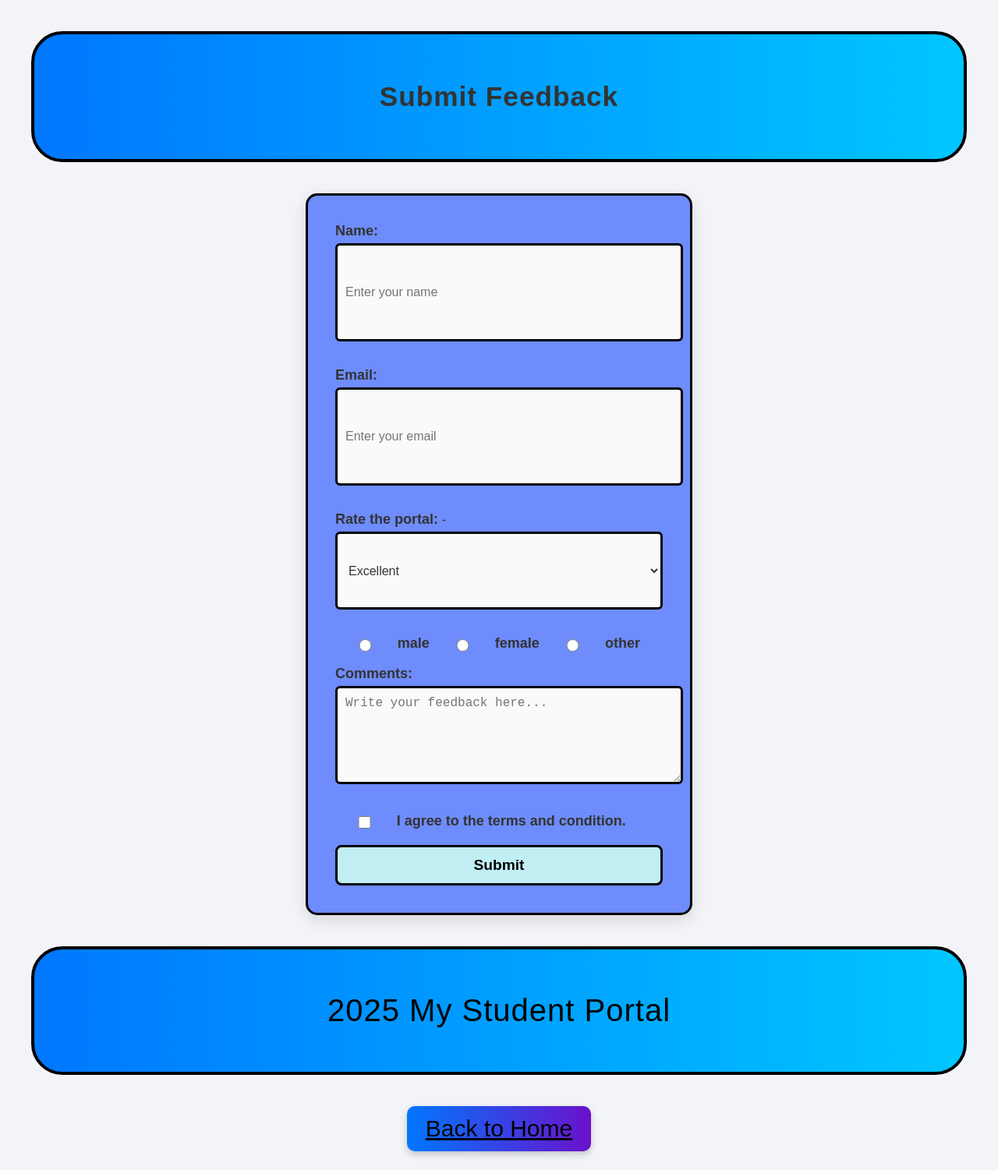
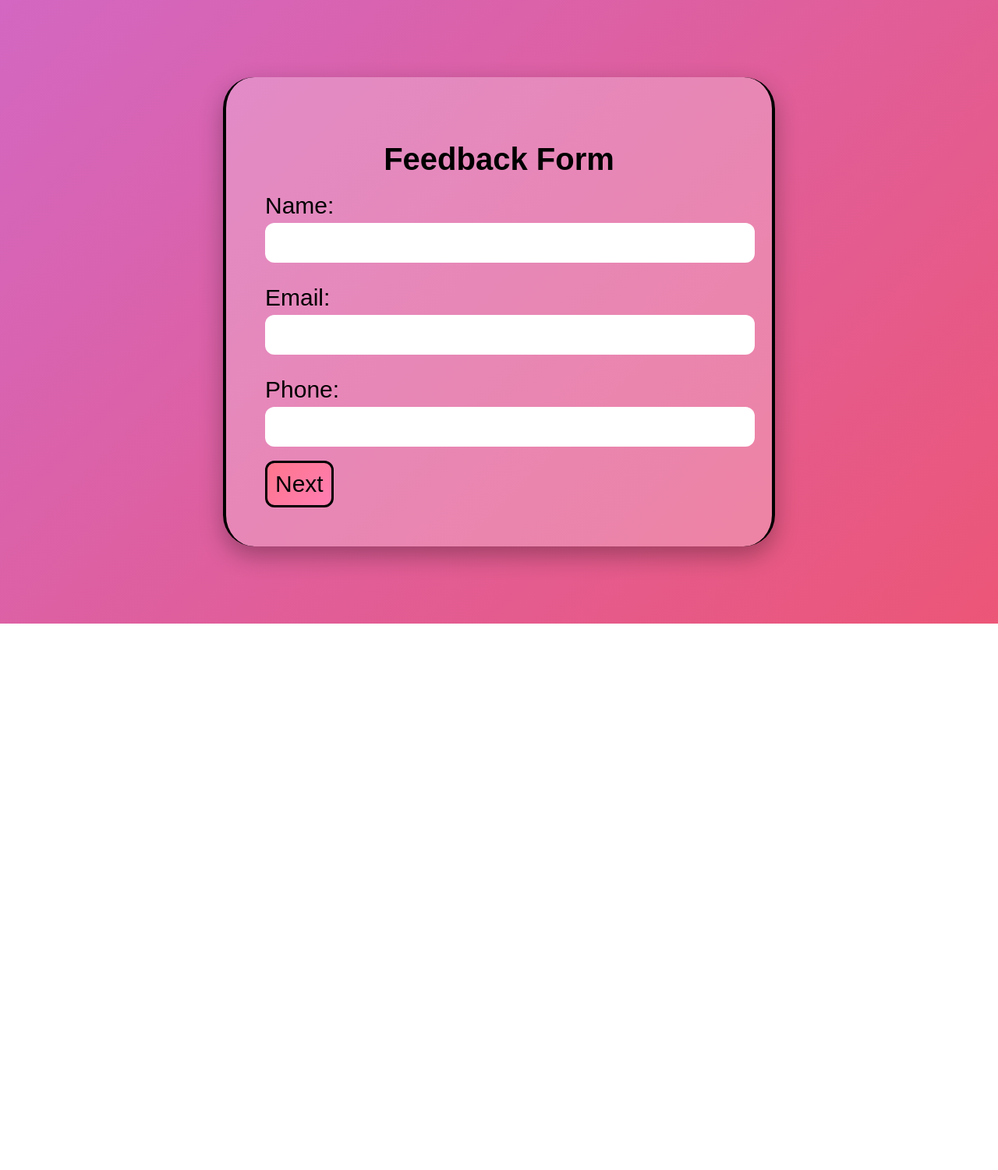
Before and after one commit to nehaupadhyay64/phase2css, a plain HTML site: page feedback.html in a window 1280 px wide. Shown: the whole page at 78% size. After the commit the page ends 800 px from the top, so only its background shows below. Drawn offline with Linux system fonts and the light colour scheme.

Commit message:
Add files via upload

```diff
--- a/feedback.css
+++ b/feedback.css
@@ -1,187 +1,172 @@
+
+body {
+  margin: 0;
+  padding: 0;
+  font-family: Arial, sans-serif;
+  background: linear-gradient(135deg, #c471ed, #f64f59);
+  height: 100vh;
+  display: flex;
+  justify-content: center;
+  align-items: center;
+  color: black;
+  font-size: 30px;
+  background-size: 200% 200%;
+  animation: bgMove 8s ease infinite;
+}
+
+@keyframes bgMove {
+    0% { background-position: left top; }
+    50% { background-position: right bottom; }
+    100% { background-position: left top; }
+}
+.container {
+  width: 600px;
+  background: rgba(255, 255, 255, 0.25);
+  padding: 50px;
+  border-radius: 40px;
+  box-shadow: 0 12px 30px rgba(0, 0, 0, 0.3);
+  transition: transform 0.3s ease, box-shadow 0.3s ease;
+  border:4px solid black ;
+  border-top: 4px;
+  border-bottom: 4px;
+  animation: fadeInUp 1.2s ease;
+}
+
+@keyframes fadeInUp {
+    from { opacity: 0; transform: translateY(40px); }
+    to   { opacity: 1; transform: translateY(0); }
+}
+
+.container:hover {
+  transform: scale(1.03);
+  box-shadow: 0 15px 40px rgba(0, 0, 0, 0.25);
+  background: linear-gradient(135deg, #fbc2eb, #a6c1ee);
+}
+
+h2 {
+  text-align: center;
+  margin-bottom: 20px;
+  font-size: 40px;
+  animation: typing 3s steps(20) 1;
+  white-space: nowrap;
+  overflow: hidden;
+}
+
+@keyframes typing {
+    from { width: 0; }
+    to   { width: 100%; }
+}
 
 
-body {
-  font-family: Arial, sans-serif;
-  background: #f2f4f8;
-  margin: 0;
-  padding: 0;
-  color: #333;
+label {
+  display: block;
+  margin: 10px 0 5px;
 }
 
-header {
-  text-align: center;
-  padding: 60px 0;
-  background: linear-gradient(90deg, #0077ff, #00c6ff);
-  backdrop-filter: blur(4px);
-  margin: 40px;
-  margin-bottom: 40px;
-  margin-left:40px;
-  margin-top: 40px;
-  margin-right: 40px;
-  border-radius: 40px;
-  border: 4px solid black;
-  justify-content: center;
+input, select, textarea {
+  width: 100%;
+  padding: 14px;
+  border: none;
+  border-radius: 12px;
+  outline: none;
+  margin-bottom: 18px;
+  font-size: 20px;
+  transition: 0.3s ease;
 }
-header:hover{
-    background:  linear-gradient(135deg, #fbc2eb, #a6c1ee);
+input:focus, select:focus, textarea:focus {
+  background: rgba(255,255,255,0.8);
+  transform: scale(1.02);
 }
 
-h1 {
-  margin: 0;
-  font-size: 2.2rem;
-  letter-spacing: 1px;
+textarea {
+  resize: none;
+}
+
+.btn {
+  display: inline-block;
+  text-align: center;
+  padding: 10px;
+  border-radius: 12px;
+  cursor: pointer;
+  font-size: 30px;
+  text-decoration: none;
+  color:black;
+  transition: 0.3s ease;
+  flex: 1;
+  border: 3px solid black;
+  background: linear-gradient(135deg, #4facfe, #00f2fe);
+  background-size: 200% 200%;
+}
+.btn:hover {
+  transform: scale(1.05);
+  filter: brightness(1.05);
+  box-shadow: 0 4px 8px rgba(0, 0, 0, 0.2);
+  background-position: right center;
+  animation: glow 1.5s ease infinite alternate;
+}
+@keyframes fadeInUp {
+    from { opacity: 0; transform: translateY(40px); }
+    to   { opacity: 1; transform: translateY(0); }
+}
+
+.next { background: linear-gradient(135deg, #ff758c, #ff7eb3);}
+.back { background: linear-gradient(135deg, #4facfe, #00f2fe); }
+.submit { background: linear-gradient(135deg, #4facfe, #00f2fe); width: 100%; }
+
+.btn:hover {
+  opacity: 0.85;
 
 }
 
-main {
+.btn-group {
   display: flex;
-  justify-content: center;
-  margin-top: 30px;
+  justify-content: space-between;
+  gap: 10px;
 }
 
-form {
-  background:#6E8CFB;
-  padding: 35px;
-  width: 420px;
-  border-radius: 15px;
-  box-shadow: 0 6px 20px rgba(0, 0, 0, 0.12);
-  transition: 0.3s ease;
-  border: 3px solid black;
-}
-form:hover{
-  transform: translateY(-4px);
-  box-shadow: 0 10px 25px rgba(0, 0, 0, 0.18);
-
+.check-label {
+  display: flex;
+  align-items: center;
+  gap: 10px;
+  margin: 10px 0;
 }
 
-label {
-  font-size: 18px;
-  font-weight: bold;
-}
-input[type="text"],
-input[type="email"],
-select,
-textarea {
-  width: 100%;
-  height: 30px;
-  padding: 10px;
-  border: 3px solid black;
-  border-radius: 6px;
-  margin-top: 5px;
-  margin-bottom: 15px;
-  font-size: 1rem;
-  outline: none;
-  background: #fafafa;
-  color: #333;
-  transition: 0.3s ease;
-  height: 100px;
-}
-input[type="text"]:hover,
-input[type="email"]:hover,
-select:hover,
-textarea:hover {
-background: #ffffff;
-border-color: #b3b3b3;
-box-shadow: 0 0 6px rgba(0,0,0,0.05);
-}
-input[type="text"]:focus,
-input[type="email"]:focus,
-select:focus,
-textarea:focus {
-background: #ffffff;
-border-color: #4a90e2;
-box-shadow: 0 0 8px rgba(74,144,226,0.3);
-}
-
-input[type="radio"],
-input[type="checkbox"] {
-  height: 16px;
-  width: 16%;
-  vertical-align: middle;
-}
-
-button {
-  width: 100%;
-  padding: 12px;
-  font-size: 1.2rem;
-  font-weight: bold;
-  border: 3px solid black;
-  border-radius: 8px;
-  background: #C0EEF2;
-  color: black;
-  cursor: pointer;
-  transition: 0.3s;
-}
-
-button:hover {
-  transform: scale(1.03);
-}
-footer {
-  background:linear-gradient(90deg, #0077ff, #00c6ff);
-  color: black;
-  text-align: center;
-  padding: 1rem;
-  font-size: 40px;
-  letter-spacing: 1px;
-  margin-top: 40px;
-  margin-bottom: 40px;
-  margin-left: 40px;
-  margin-right: 40px;
-  border-radius: 40px;
-  border: 4px solid black;
-}
-footer:hover{
-  background:  linear-gradient(135deg, #fbc2eb, #a6c1ee);
-}
-
-[href="index.html"] {
-  display: block;
-  text-align: center;
-  margin: 1.5rem auto;
-  background: linear-gradient(90deg, #0077ff, #6a11cb);
-  color: black;
-  padding: 0.75rem 1.5rem;
-  border-radius: 10px;
-  width: fit-content;
-  font-size: 30px;
-  box-shadow: 0 4px 10px rgba(0,0,0,0.2);
-  transition: all 0.3s ease;
-}
-
-a[href="index.html"]:hover {
-  transform: translateY(-3px);
-  background: linear-gradient(135deg, #fbc2eb, #a6c1ee);
-  box-shadow: 0 6px 15px rgba(0,0,0,0.3);
+.check-label input[type="checkbox"] {
+    width: 18px;
+    height: 18px;
+    accent-color: #0077b6;
+    cursor: pointer
 }
 
 @media (max-width: 768px) {
-  form {
+  body {
+    font-size: 18px;
+    flex-direction: column;
+    padding: 10px;
+  }
+
+  .container {
+    width: 90%;
     padding: 20px;
+    border-radius: 20px;
   }
-  input,
-  select,
-  textarea,
-  button {
-    font-size: 0.9rem;
+
+  h2 {
+    font-size: 24px;
+    white-space: normal;
+  }
+
+  input, select, textarea {
+    font-size: 16px;
+    padding: 10px;
+  }
+
+  .btn {
+    font-size: 18px;
+    padding: 8px;
+  }
+
+  .btn-group {
+    flex-direction: column;
   }
 }
-
-@media (max-width: 480px) {
-  main {
-    margin: 10px;
-  }
-  header, footer {
-    padding: 15px;
-  }
-  form {
-    padding: 15px;
-  }
-  input,
-  select,
-  textarea {
-    font-size: 0.85rem;
-  }
-  button {
-    font-size: 1rem;
-  }
-}
--- a/feedback.html
+++ b/feedback.html
@@ -1,57 +1,27 @@
 <!DOCTYPE html>
 <html lang="en">
 <head>
-    <meta charset="UTF-8">
-    <meta name="viewport" content="width=device-width, initial-scale=1.0">
-    <title>Feedback Page</title>
-    <link rel="stylesheet" href="feedback.css">
+  <meta charset="UTF-8" />
+  <meta name="viewport" content="width=device-width, initial-scale=1.0" />
+  <title>Feedback Form </title>
+  <link rel="stylesheet" href="feedback.css" />
 </head>
 <body>
-<header>
-     <h1>Submit Feedback</h1>
-</header>
+  <div class="container">
+    <h2>Feedback Form</h2>
 
-<main>
+    <form>
+      <label>Name:</label>
+      <input type="text" required />
 
-  <form>
-        <label for="name">Name:</label>
-        <input type="text" id="name" placeholder="Enter your name"><br><br>
+      <label>Email:</label>
+      <input type="email" required />
 
-        <label for="email">Email:</label>
-        <input type="email" id="email" placeholder="Enter your email">
-        <br><br>
-        <label>Rate the portal:</label>
-     -   <select>
-            <option>Excellent</option>
-            <option>Good</option>
-            <option>Average</option>
-            <option>Poor</option>
-        </select><br><br>
-        <input type="radio" id="male" name="gender" value="male">
-         <label for="male">male</label>
-        <input type="radio" id="female" name="gender" value="female">
-        <label for="fenale">female</label>
-        <input type="radio" id="other" name="gender" value="other">
-        <label for="other">other</label>
-<br><br>
+      <label>Phone:</label>
+      <input type="text" required />
 
-        <label>Comments:</label><br>
-        <textarea id="cmt" rows="4" cols="40" placeholder="Write your feedback here..."></textarea><br><br>
-
-        <input type="checkbox" id="consent" name="consent" value="agree">
-        <label for="consent">I agree to the terms and condition.</label> <br><br>
-
-        <button type="submit">Submit</button>
-
-  </form>
-
-</main>
-
-<footer>
-   <p>2025 My Student Portal</p>
-</footer>
-
-<a href="index.html">Back to Home</a>
-
+      <a href="feed.html" class="btn next">Next</a>
+    </form>
+  </div>
 </body>
 </html>
```
